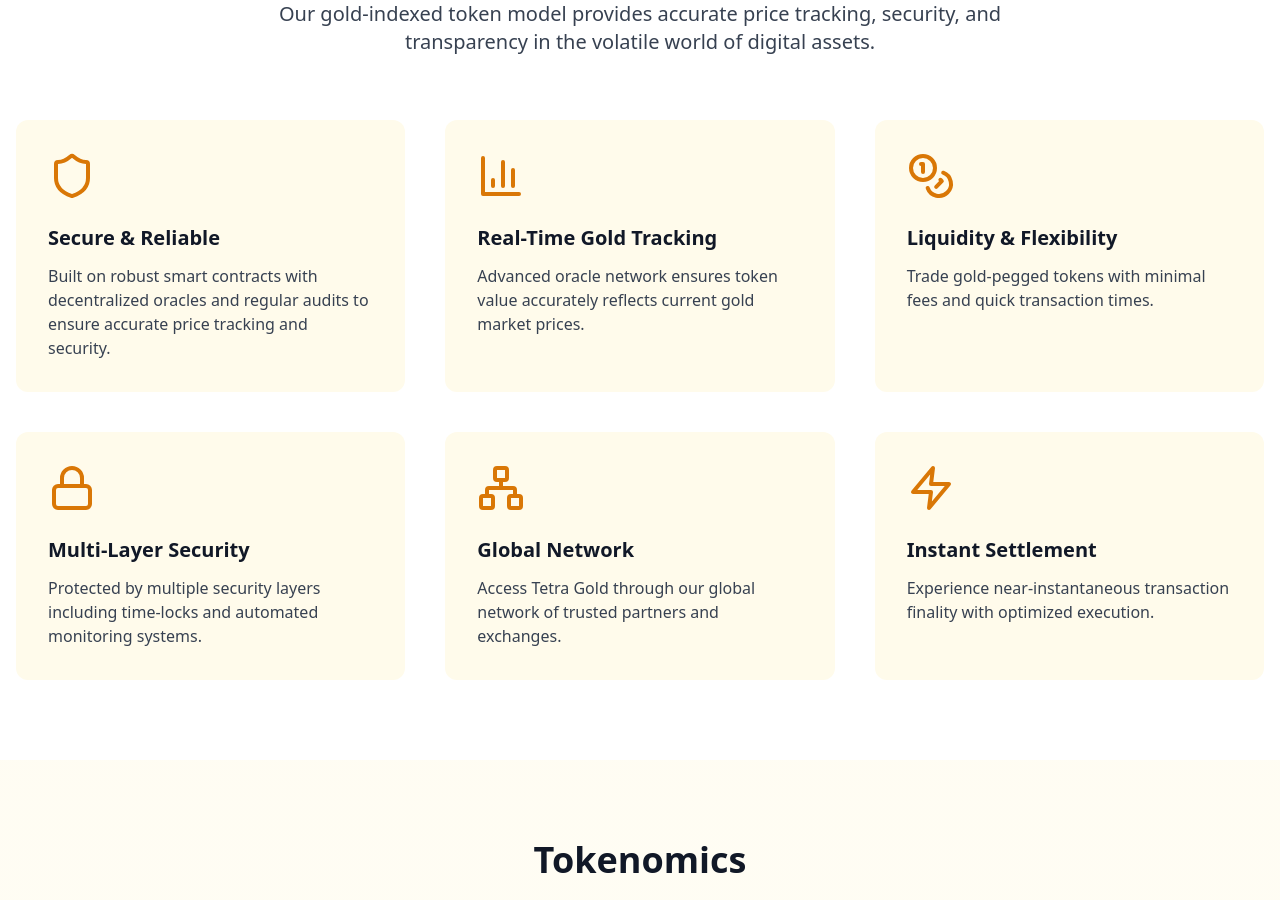
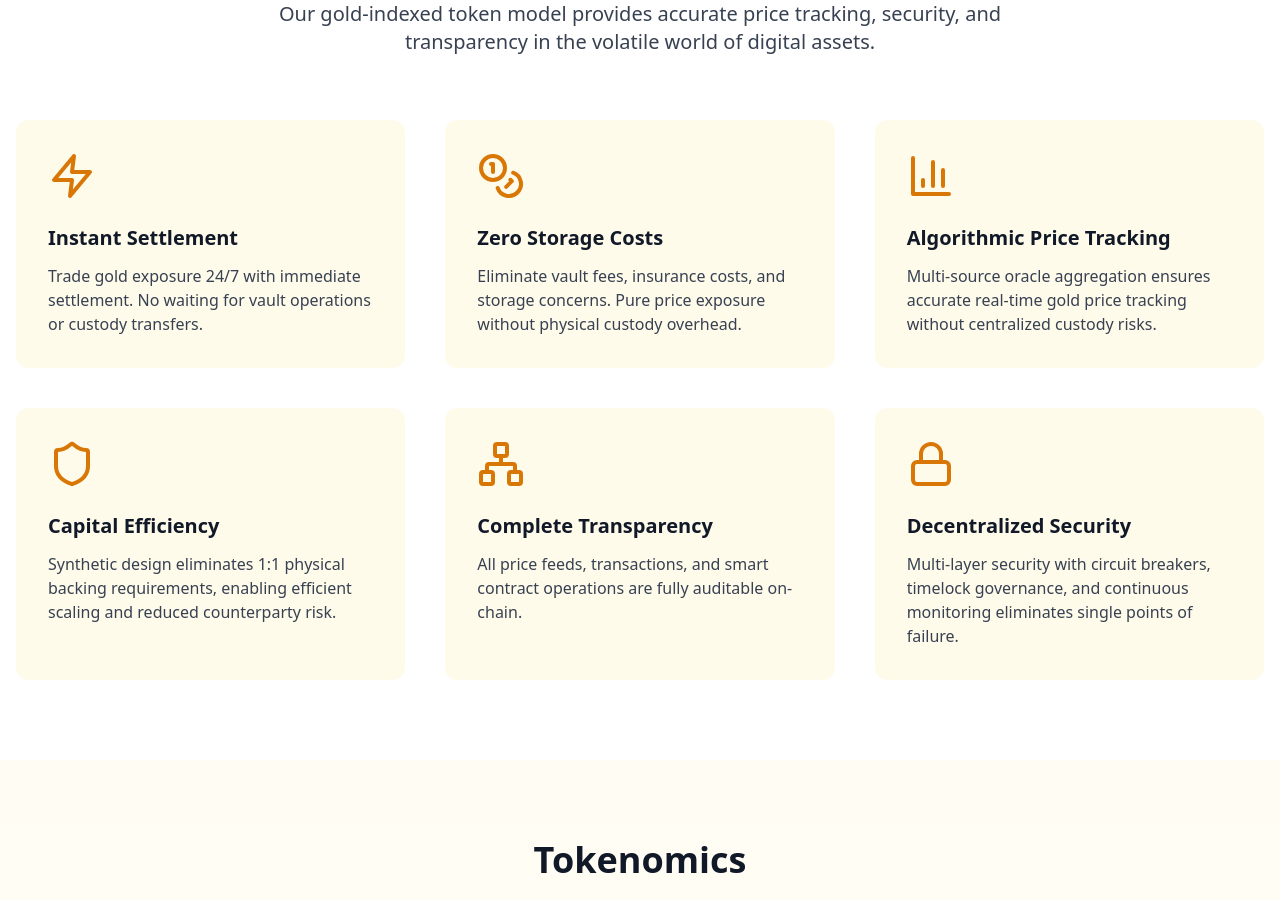
Before and after one commit to ChronoCoders/tetragold, a React (Vite) app: page / in a window 1280 px wide. Shown: the part 940-1840 px from the top of the page. Built offline with nearby package versions, Linux system fonts and the light colour scheme.

Commit message:
Updated index.html

```diff
--- a/index.html
+++ b/index.html
@@ -5,7 +5,7 @@
     <link rel="icon" type="image/svg+xml" href="/vite.svg" />
     <meta name="viewport" content="width=device-width, initial-scale=1.0" />
     <title>Tetra Gold - Gold-Backed Digital Assets</title>
-    <meta name="description" content="Tetra Gold (TGAUx) is a revolutionary token that combines the stability of gold with the flexibility of blockchain technology.">
+    <meta name="description" content="TetraGold (TGAUx) delivers algorithmic gold exposure through advanced oracle networks. Trade gold 24/7 with instant settlement, zero storage fees, and complete transparency.">
   </head>
   <body>
     <div id="root"></div>
--- a/src/App.tsx
+++ b/src/App.tsx
@@ -70,50 +70,50 @@ function App() {
 
           <div className="grid grid-cols-1 md:grid-cols-3 gap-10">
             <div className="bg-amber-50 p-8 rounded-xl">
-              <Shield className="h-12 w-12 text-amber-600 mb-6" />
-              <h3 className="text-xl font-bold text-gray-900 mb-3">Secure & Reliable</h3>
+              <Zap className="h-12 w-12 text-amber-600 mb-6" />
+              <h3 className="text-xl font-bold text-gray-900 mb-3">Instant Settlement</h3>
               <p className="text-gray-700">
-                Built on robust smart contracts with decentralized oracles and regular audits to ensure accurate price tracking and security.
+                Trade gold exposure 24/7 with immediate settlement. No waiting for vault operations or custody transfers.
+              </p>
+            </div>
+
+            <div className="bg-amber-50 p-8 rounded-xl">
+              <Coins className="h-12 w-12 text-amber-600 mb-6" />
+              <h3 className="text-xl font-bold text-gray-900 mb-3">Zero Storage Costs</h3>
+              <p className="text-gray-700">
+                Eliminate vault fees, insurance costs, and storage concerns. Pure price exposure without physical custody overhead.
               </p>
             </div>
 
             <div className="bg-amber-50 p-8 rounded-xl">
               <BarChart3 className="h-12 w-12 text-amber-600 mb-6" />
-              <h3 className="text-xl font-bold text-gray-900 mb-3">Real-Time Gold Tracking</h3>
+              <h3 className="text-xl font-bold text-gray-900 mb-3">Algorithmic Price Tracking</h3>
               <p className="text-gray-700">
-                Advanced oracle network ensures token value accurately reflects current gold market prices.
+                Multi-source oracle aggregation ensures accurate real-time gold price tracking without centralized custody risks.
               </p>
             </div>
 
             <div className="bg-amber-50 p-8 rounded-xl">
-              <Coins className="h-12 w-12 text-amber-600 mb-6" />
-              <h3 className="text-xl font-bold text-gray-900 mb-3">Liquidity & Flexibility</h3>
+              <Shield className="h-12 w-12 text-amber-600 mb-6" />
+              <h3 className="text-xl font-bold text-gray-900 mb-3">Capital Efficiency</h3>
               <p className="text-gray-700">
-                Trade gold-pegged tokens with minimal fees and quick transaction times.
+                Synthetic design eliminates 1:1 physical backing requirements, enabling efficient scaling and reduced counterparty risk.
+              </p>
+            </div>
+
+            <div className="bg-amber-50 p-8 rounded-xl">
+              <Network className="h-12 w-12 text-amber-600 mb-6" />
+              <h3 className="text-xl font-bold text-gray-900 mb-3">Complete Transparency</h3>
+              <p className="text-gray-700">
+                All price feeds, transactions, and smart contract operations are fully auditable on-chain.
               </p>
             </div>
 
             <div className="bg-amber-50 p-8 rounded-xl">
               <Lock className="h-12 w-12 text-amber-600 mb-6" />
-              <h3 className="text-xl font-bold text-gray-900 mb-3">Multi-Layer Security</h3>
+              <h3 className="text-xl font-bold text-gray-900 mb-3">Decentralized Security</h3>
               <p className="text-gray-700">
-                Protected by multiple security layers including time-locks and automated monitoring systems.
-              </p>
-            </div>
-
-            <div className="bg-amber-50 p-8 rounded-xl">
-              <Network className="h-12 w-12 text-amber-600 mb-6" />
-              <h3 className="text-xl font-bold text-gray-900 mb-3">Global Network</h3>
-              <p className="text-gray-700">
-                Access Tetra Gold through our global network of trusted partners and exchanges.
-              </p>
-            </div>
-
-            <div className="bg-amber-50 p-8 rounded-xl">
-              <Zap className="h-12 w-12 text-amber-600 mb-6" />
-              <h3 className="text-xl font-bold text-gray-900 mb-3">Instant Settlement</h3>
-              <p className="text-gray-700">
-                Experience near-instantaneous transaction finality with optimized execution.
+                Multi-layer security with circuit breakers, timelock governance, and continuous monitoring eliminates single points of failure.
               </p>
             </div>
           </div>
```
